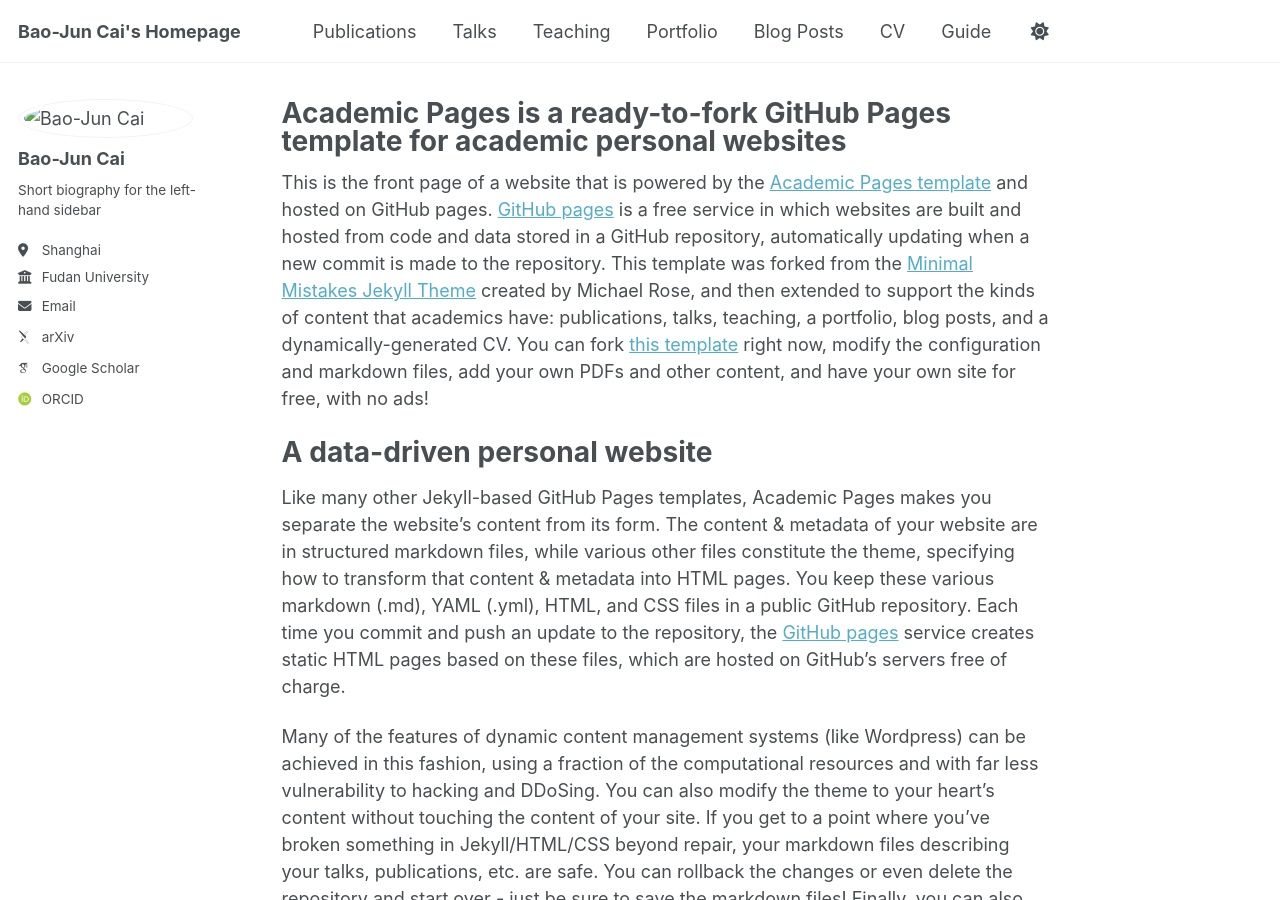
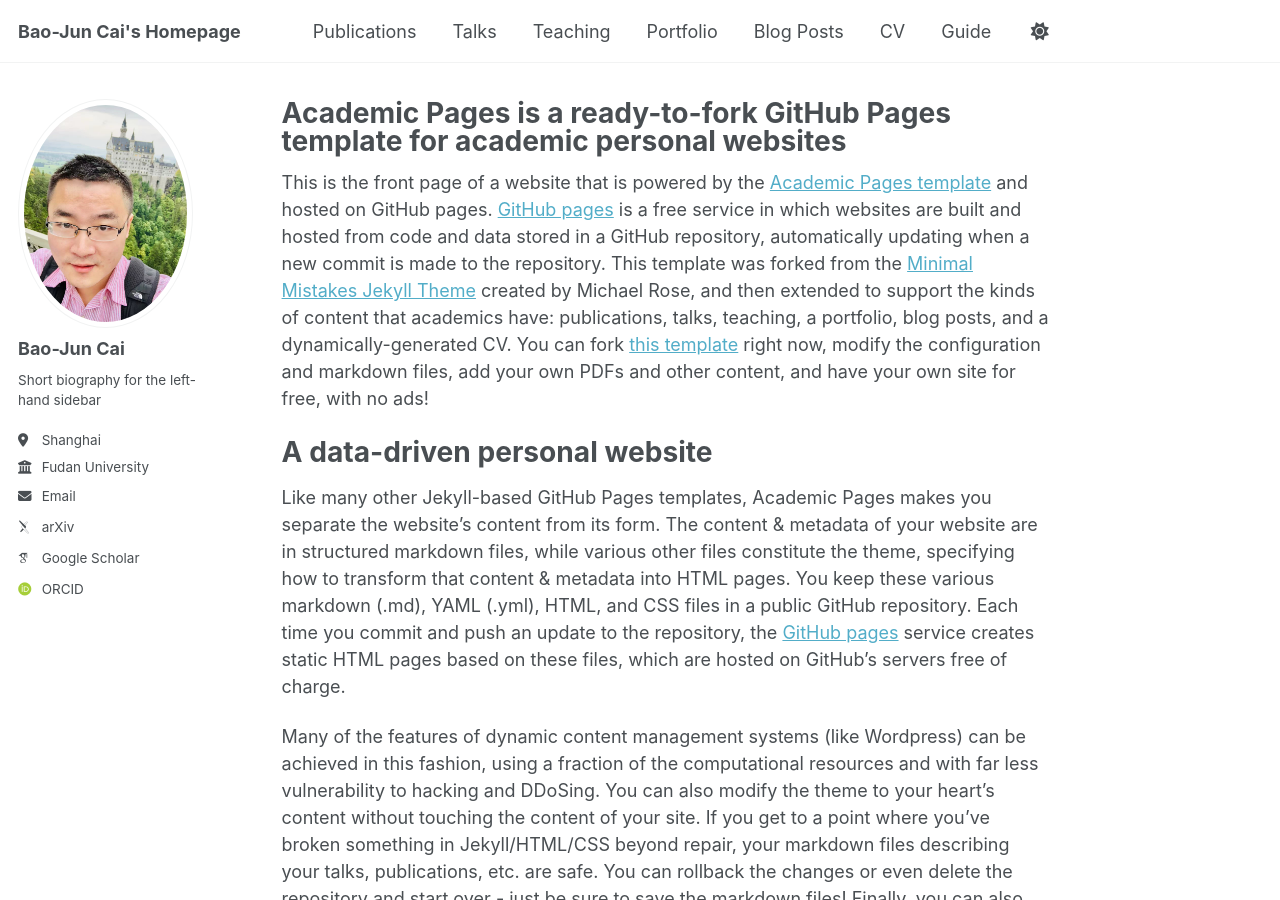
Before and after one commit to bjcai-phys/bjcai-phys.github.io, a Jekyll site: the page built from _pages/about.md, in a window 1280 px wide and 900 px high. Built offline with Jekyll 4.4.1, drawn with Linux system fonts in a browser that asks for light colours; some web fonts are replaced.

Commit message:
Update _config.yml

```diff
--- a/_config.yml
+++ b/_config.yml
@@ -22,7 +22,7 @@ repository               : "academicpages/academicpages.github.io"
 #               Additional customization can be done by editing /_includes/author-profile.html
 author:
   # Biographic information
-  avatar           : "/images/me.jpg"
+  avatar           : "/me.jpg"
   name             : "Bao-Jun Cai"
   pronouns         : # example: "she/her"
   bio              : "Short biography for the left-hand sidebar"
```
